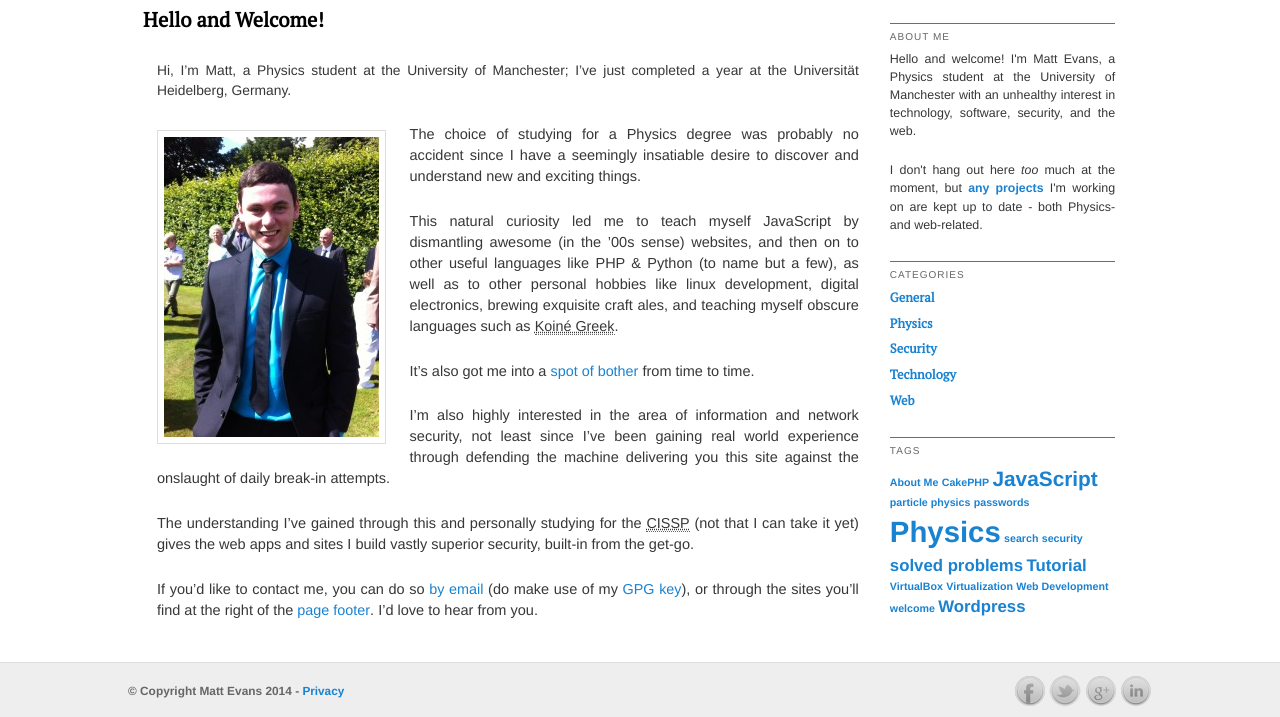
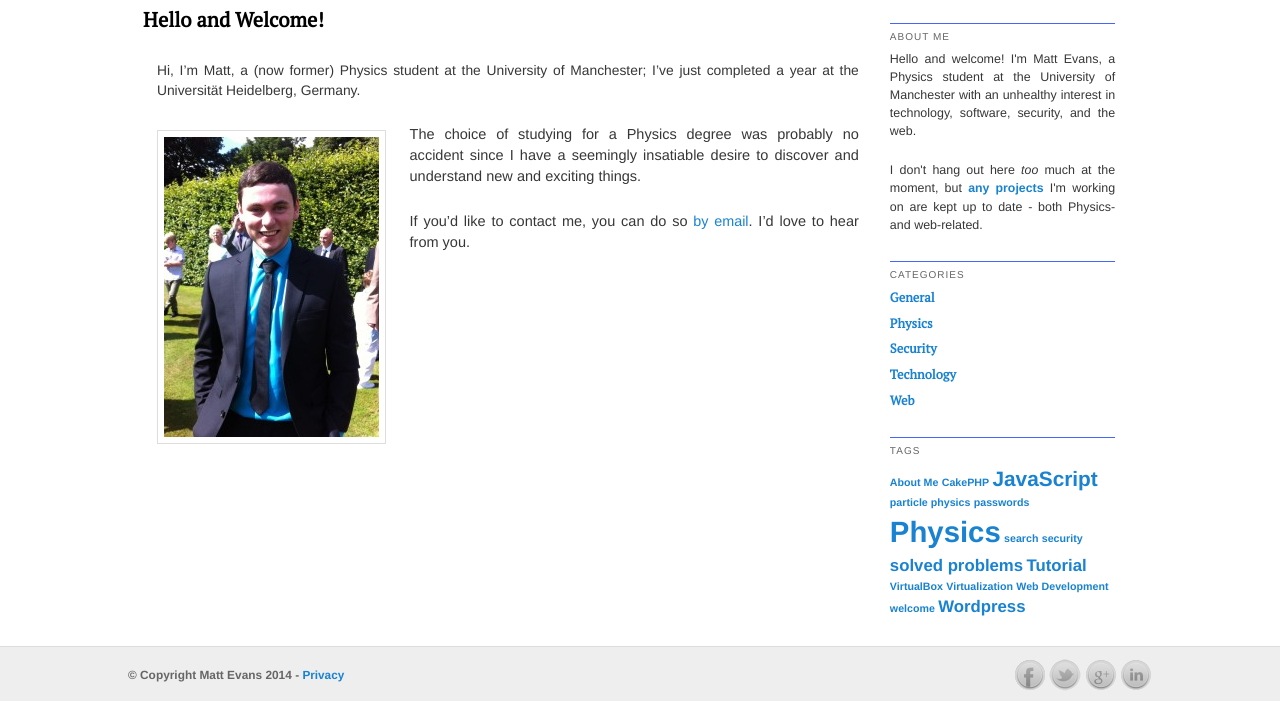
Before and after one commit to mtdevans/mtdevans.github.io, a plain HTML site: page about/index.html in a window 1280 px wide. Shown: the part 140-857 px from the top of the page. Drawn offline with Linux system fonts and the light colour scheme.

Commit message:
Updated About page.

```diff
--- a/about/index.html
+++ b/about/index.html
@@ -102,14 +102,10 @@ body.custom-background { background-color: #FFFFFF; }
 			<h1 class="entry-title">Hello and Welcome!</h1>
 </header>
 <div class="entry-content">
-Hi, I&#8217;m Matt, a Physics student at the University of Manchester; I&#8217;ve just completed a year at the Universität Heidelberg, Germany.</p>
+Hi, I&#8217;m Matt, a (now former) Physics student at the University of Manchester; I&#8217;ve just completed a year at the Universität Heidelberg, Germany.</p>
 <p><img src=".././wp-content/uploads/2012/10/photo-1-e1375822435697-215x300.jpg" alt="Matt Evans" title="The man himself." width="215" height="300" class="alignleft size-medium wp-image-547" /></p>
 <p>The choice of studying for a Physics degree was probably no accident since I have a seemingly insatiable desire to discover and understand new and exciting things.</p>
-<p>This natural curiosity led me to teach myself JavaScript by dismantling awesome (in the &#8217;00s sense) websites, and then on to other useful languages like PHP &#038; Python (to name but a few), as well as to other personal hobbies like linux development, digital electronics, brewing exquisite craft ales, and teaching myself obscure languages such as <abbr title="Lingua franca of the Mediterranean during the first few centuries BC, and the original language of the New Testament.">Koiné Greek</abbr>.</p>
-<p>It&#8217;s also got me into a <a href="../projects/barcode.1.html" title="Tesco weren't best pleased when I published this.">spot of bother</a> from time to time.</p>
-<p>I&#8217;m also highly interested in the area of information and network security, not least since I&#8217;ve been gaining real world experience through defending the machine delivering you this site against the onslaught of daily break-in attempts.</p>
-<p>The understanding I&#8217;ve gained through this and personally studying for the <abbr title="Certified Information Systems Security Professional">CISSP</abbr> (not that I can take it yet) gives the web apps and sites I build vastly superior security, built-in from the get-go.</p>
-<p>If you&#8217;d like to contact me, you can do so <a href="mailto:matt@mtdevans.com" title="Feel free to contact me by email">by email</a> (do make use of my <a href="https://mtdevans.com/matt@mtdevans.com.pub.key"  title="Make liberal use of my GPG key.">GPG key</a>), or through the sites you&#8217;ll find at the right of the <a href="index.html#social_icons" title="Jump to page footer">page footer</a>. I&#8217;d love to hear from you.</p>
+<p>If you&#8217;d like to contact me, you can do so <a href="mailto:matt@mtdevans.com" title="Feel free to contact me by email">by email</a>. I&#8217;d love to hear from you.</p>
 					</div><!-- .entry-content -->
 
 		<footer class="entry-meta">
```
